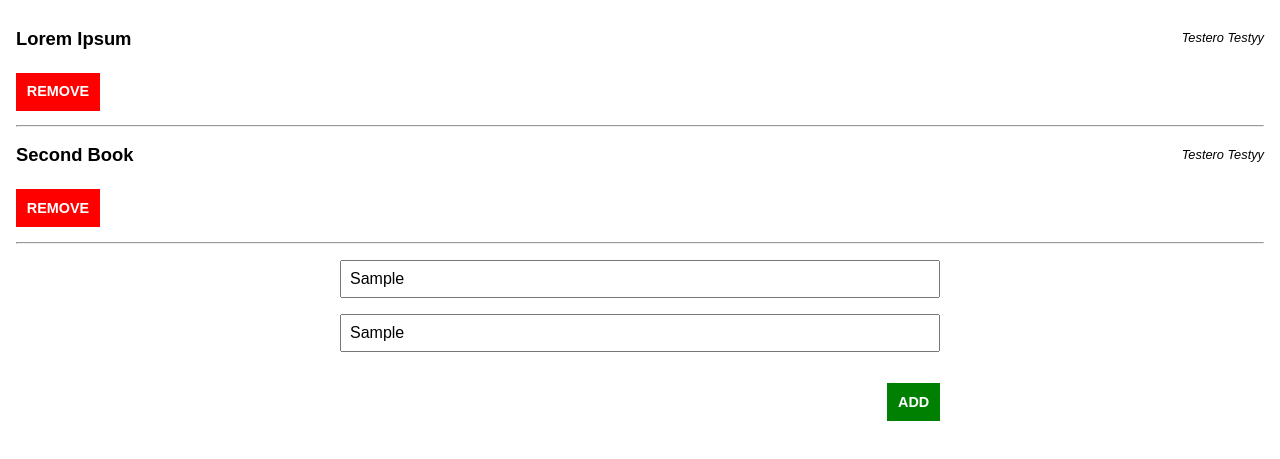
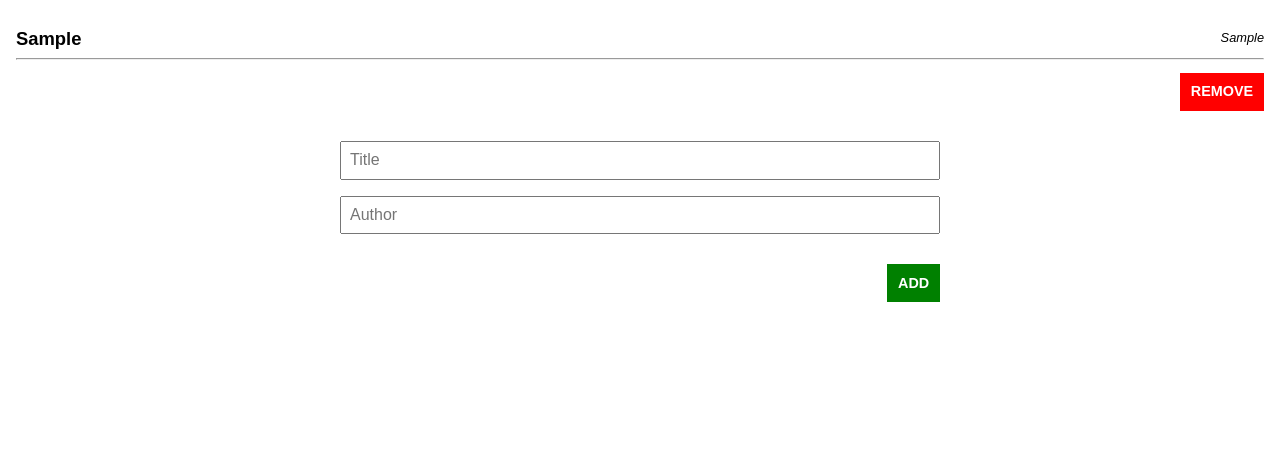
Before and after one commit to Rysth/Awesome-Books, a website: page index.html in a window 1280 px wide. Both pictures are taken after typing "Sample", "Sample" into the empty fields and a click on the button "ADD". Shown: the part 61-520 px from the top of the page. Drawn offline with Linux system fonts and the light colour scheme; a web font is replaced by a local one.

Commit message:
Create an Array of Books and a function to Add new Books.

```diff
--- a/css/styles.css
+++ b/css/styles.css
@@ -60,6 +60,12 @@ body {
   display: flex;
   justify-content: space-between;
   align-items: center;
+  gap: 0.25em;
+}
+
+.book-title,
+.book-author {
+  word-break: break-all;
 }
 
 .book-title {
--- a/index.html
+++ b/index.html
@@ -17,27 +17,9 @@
 
     <main>
       <div class="container">
-        <div class="library">
-          <div class="book">
-            <div class="book-cover">
-              <h2 class="book-title">Lorem Ipsum</h2>
-              <p class="book-author">Testero Testyy</p>
-            </div>
-            <button class="btn btn-danger float-rightg" type="button">Remove</button>
-            <hr />
-          </div>
+        <div class="library" id="library"></div>
 
-          <div class="book">
-            <div class="book-cover">
-              <h2 class="book-title">Second Book</h2>
-              <p class="book-author">Testero Testyy</p>
-            </div>
-            <button class="btn btn-danger float-rightg" type="button">Remove</button>
-            <hr />
-          </div>
-        </div>
-
-        <form class="form" action="#">
+        <form id="form" class="form" action="#">
           <div class="form-group">
             <input
               class="form-input"
@@ -45,6 +27,7 @@
               name="title"
               id="title"
               placeholder="Title"
+              required
             />
           </div>
           <div class="form-group">
@@ -54,11 +37,13 @@
               name="author"
               id="author"
               placeholder="Author"
+              required
             />
           </div>
-          <button class="btn btn-success float-right" type="button">Add</button>
+          <button class="btn btn-success float-right" type="submit">Add</button>
         </form>
       </div>
+      <script src="js/scripts.js"></script>
     </main>
   </body>
 </html>
--- /dev/null
+++ b/js/scripts.js
@@ -0,0 +1,41 @@
+// Create a collection that keeps a list of books (hint: you can use an array of objects for that).
+let bookArray = [];
+
+// Create a function to add a new book to the collection, with title and author.
+class Book {
+  constructor(title, author) {
+    this.title = title;
+    this.author = author;
+  }
+}
+
+function addNewBook(title, author) {
+  const library = document.querySelector('#library');
+  const book = new Book(title, author);
+
+  const newBook = `
+  <div class="book">
+    <div class="book-cover">
+      <h2 class="book-title">${book.title}</h2>
+      <p class="book-author">${book.author}</p>
+    </div>
+    <button class="btn btn-danger float-right" type="button">Remove</button>
+    <hr />
+  </div>
+  `;
+
+  library.innerHTML += newBook;
+  bookArray.push(book);
+}
+
+const form = document.querySelector('#form');
+
+form.addEventListener('submit', (event) => {
+  event.preventDefault();
+
+  const title = document.querySelector('#title').value;
+  const author = document.querySelector('#author').value;
+  addNewBook(title, author);
+
+  form.reset();
+});
```
